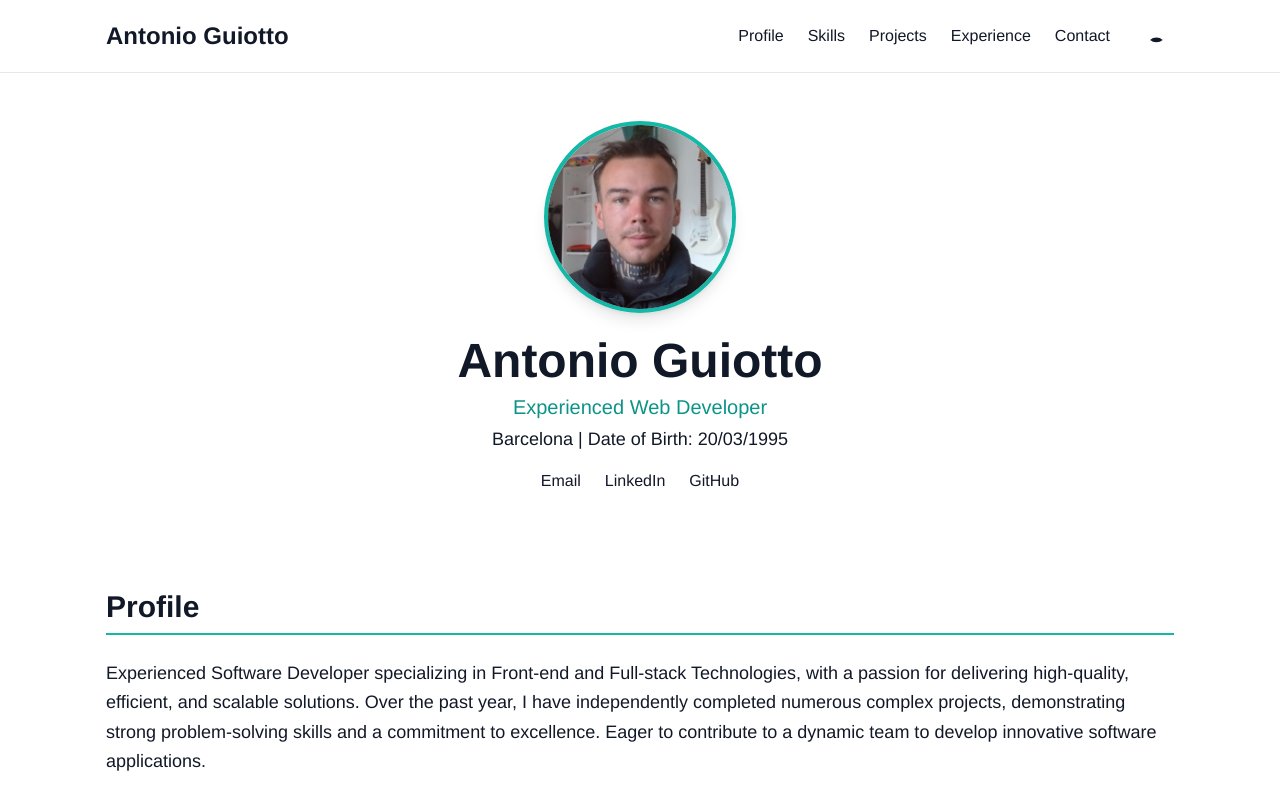
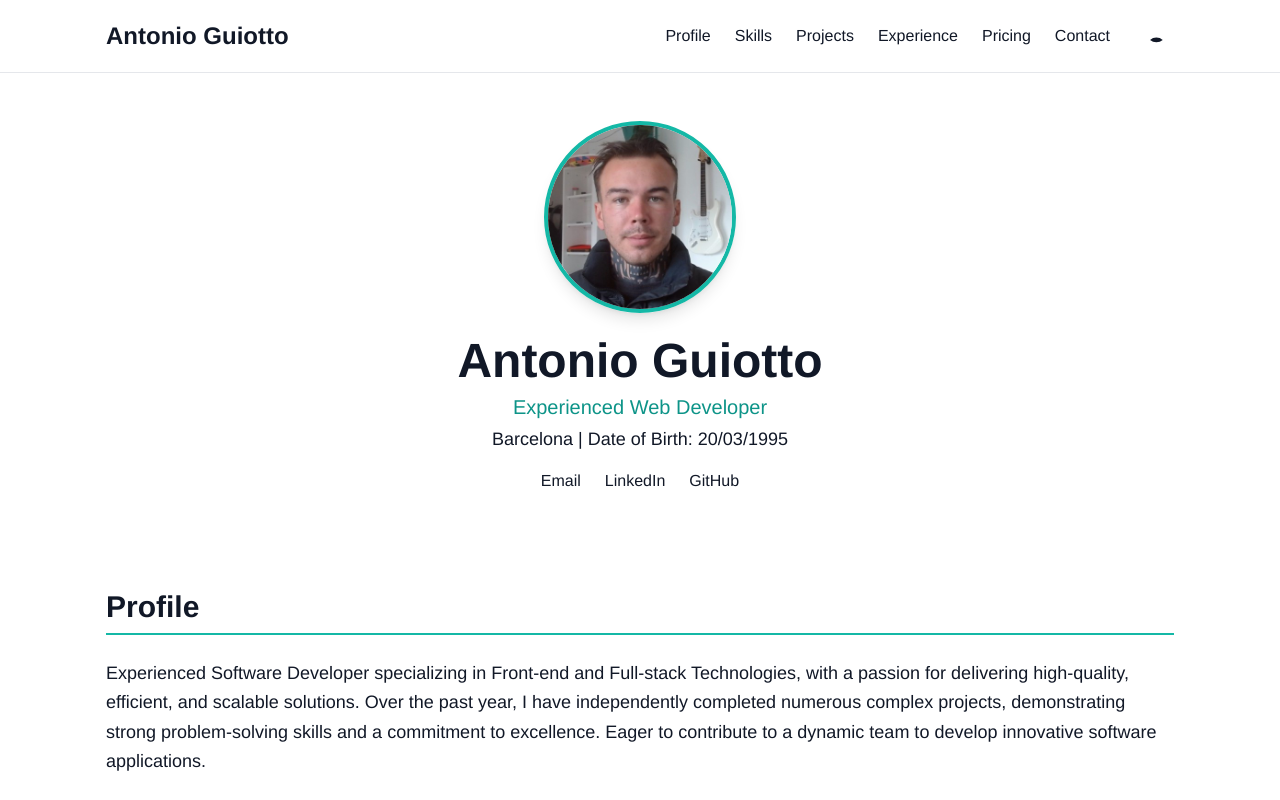
Before and after one commit to palloncino/cv, a plain HTML site: page index.html in a window 1280 px wide. Shown: the top 800 px of the page. Drawn offline with nearby package versions, Linux system fonts and the light colour scheme; a web font is replaced by a local one.

Commit message:
progress

```diff
--- a/index.html
+++ b/index.html
@@ -126,6 +126,7 @@
                 <a href="#skills" class="hover:text-teal-600 dark:hover:text-teal-400">Skills</a>
                 <a href="#projects" class="hover:text-teal-600 dark:hover:text-teal-400">Projects</a>
                 <a href="#experience" class="hover:text-teal-600 dark:hover:text-teal-400">Experience</a>
+                <a href="#pricing" class="hover:text-teal-600 dark:hover:text-teal-400">Pricing</a>
                 <a href="#contact" class="hover:text-teal-600 dark:hover:text-teal-400">Contact</a>
                 <!-- Theme Toggle Button -->
                 <button id="theme-toggle" class="p-2 rounded-md focus:outline-none focus:ring-2 focus:ring-teal-500">
```
